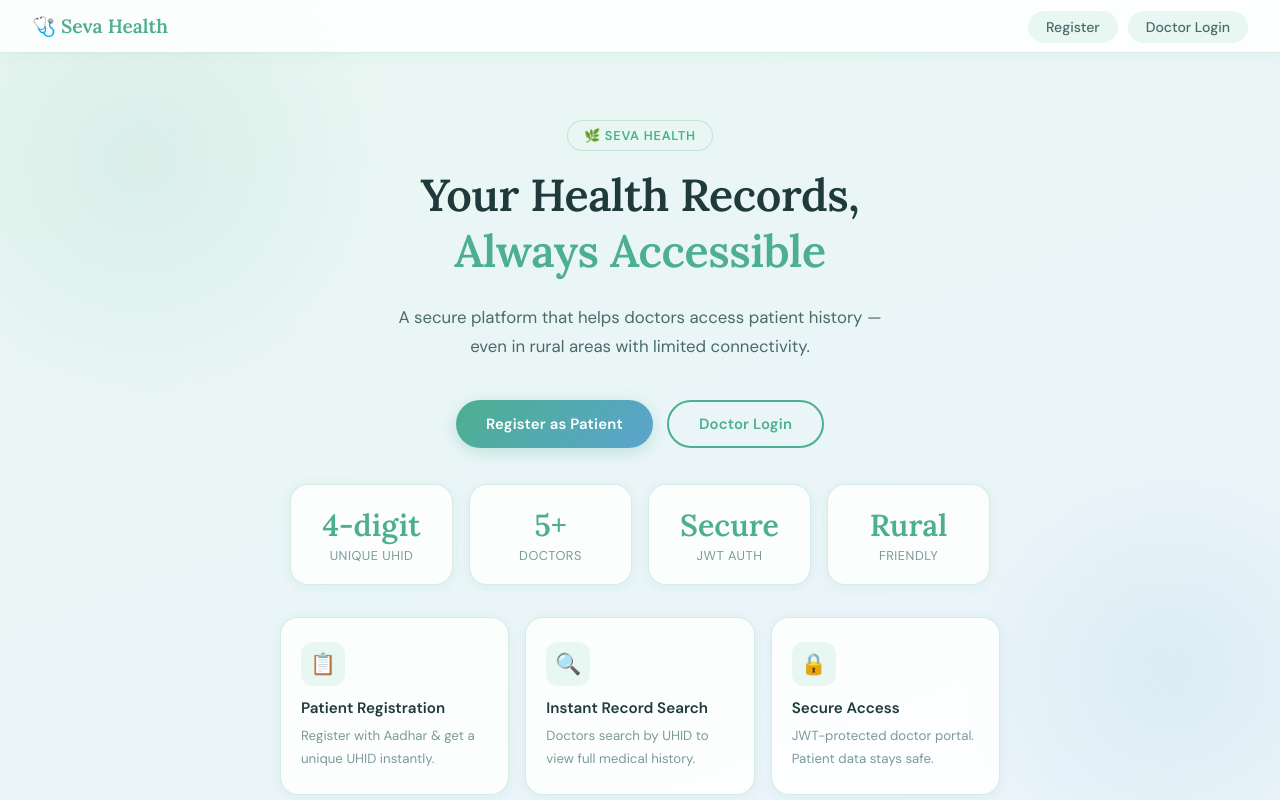
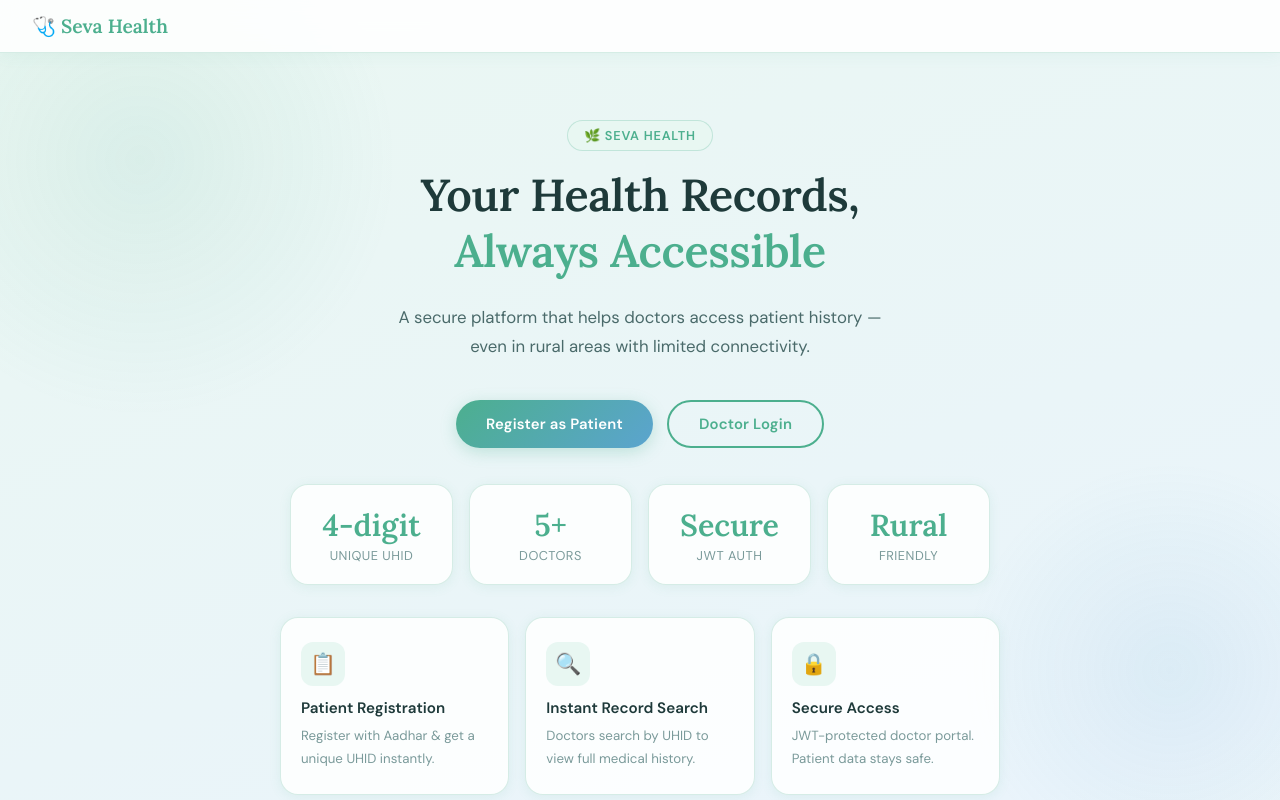
Before and after one commit to Harsh-2111/digital-health-wallet, a website: page index.html in a window 1280 px wide. Shown: the top 800 px of the page. Drawn offline with Linux system fonts and the light colour scheme.

Commit message:
Update index.html

```diff
--- a/index.html
+++ b/index.html
@@ -196,10 +196,6 @@
 
   <nav class="health-navbar">
     <a href="#" class="nav-logo">🩺 Seva Health</a>
-    <ul class="nav-links">
-      <li><a href="client.html">Register</a></li>
-      <li><a href="login.html">Doctor Login</a></li>
-    </ul>
   </nav>
 
   <!-- Hero -->
```
